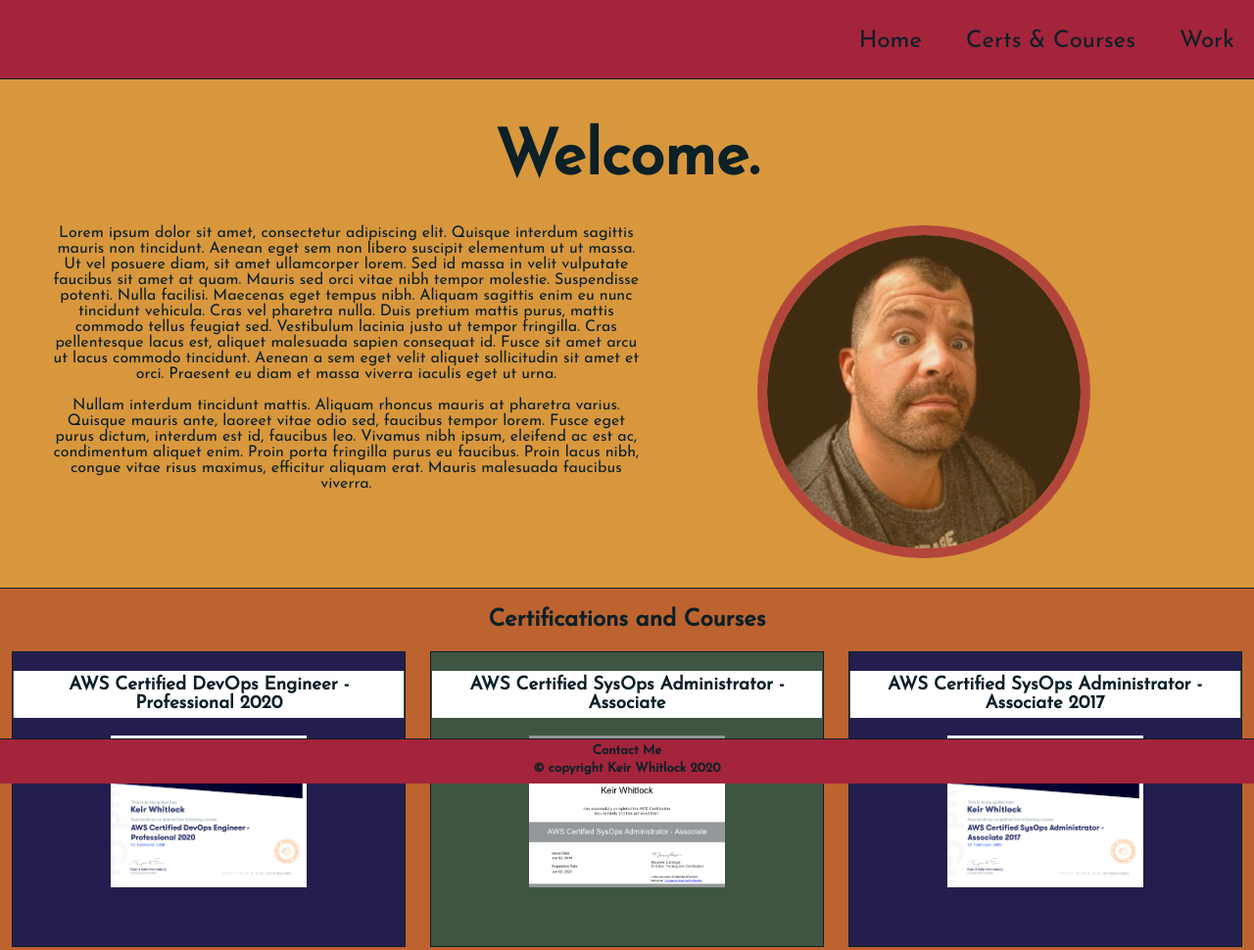
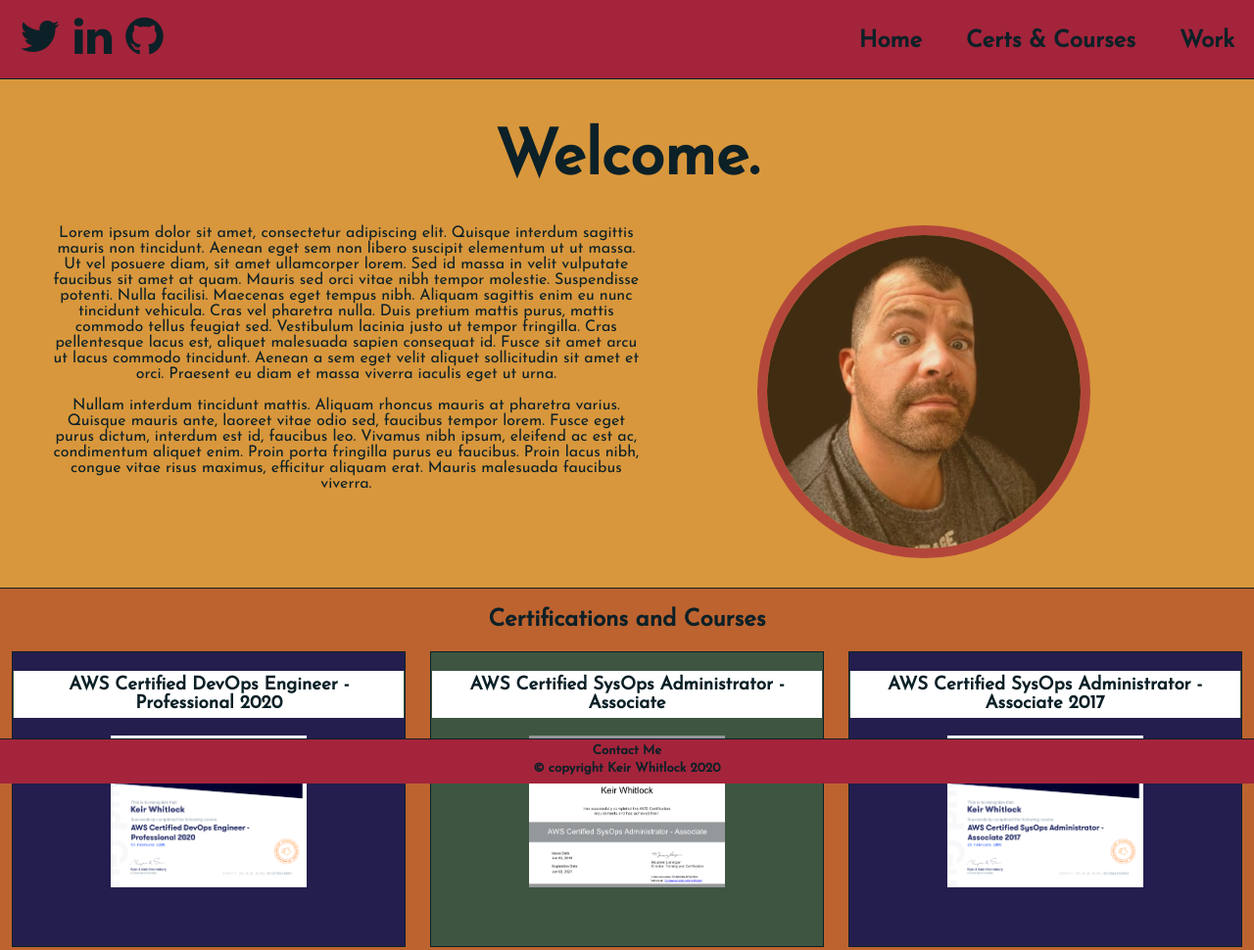
Before and after one commit to kwhitlock/kwhitlock.github.io, a plain HTML site: page index.html in a window 1280 px wide. Shown: the top 970 px of the page at 98% size. Drawn offline with Linux system fonts and the light colour scheme.

Commit message:
Adding social buttons/links.

```diff
--- a/index.html
+++ b/index.html
@@ -3,11 +3,17 @@
 
 <head>
     <link href="https://fonts.googleapis.com/css?family=Josefin+Sans&display=swap" rel="stylesheet">
+    <link href="https://cdnjs.cloudflare.com/ajax/libs/font-awesome/4.7.0/css/font-awesome.min.css" rel="stylesheet">
     <link href="static/css/styles.css" rel="stylesheet" type="text/css">
 </head>
 
 <body>
     <header>
+        <div class="social">
+            <a href="https://twitter.com/keirwhitlock" class="fa fa-twitter" target="_blank"></a>
+            <a href="https://www.linkedin.com/in/keirwhitlock/" class="fa fa-linkedin" target="_blank"></a>
+            <a href="https://github.com/kwhitlock" class="fa fa-github" target="_blank"></a>
+        </div>
         <nav>
             <span><a href="#top">Home</a></span>
             <span><a href="#certs">Certs & Courses</a></span>
--- a/static/css/styles.css
+++ b/static/css/styles.css
@@ -24,6 +24,13 @@
     border-bottom: 1px solid #0B2027;
 }
 
+.social {
+    float: left;
+    text-align: left;
+    font-size: 2.8em;
+    padding: 15px 20px;
+}
+
 nav {
     float: right;
     text-align: right;
@@ -37,6 +44,7 @@
 
 nav a {
     font-size: 1.5em;
+    font-weight: bold;
 }
 
 a {
@@ -45,7 +53,7 @@
 }
 
 a:hover {
-    text-decoration: underline;
+    color: white;
 }
 
 main {
```
